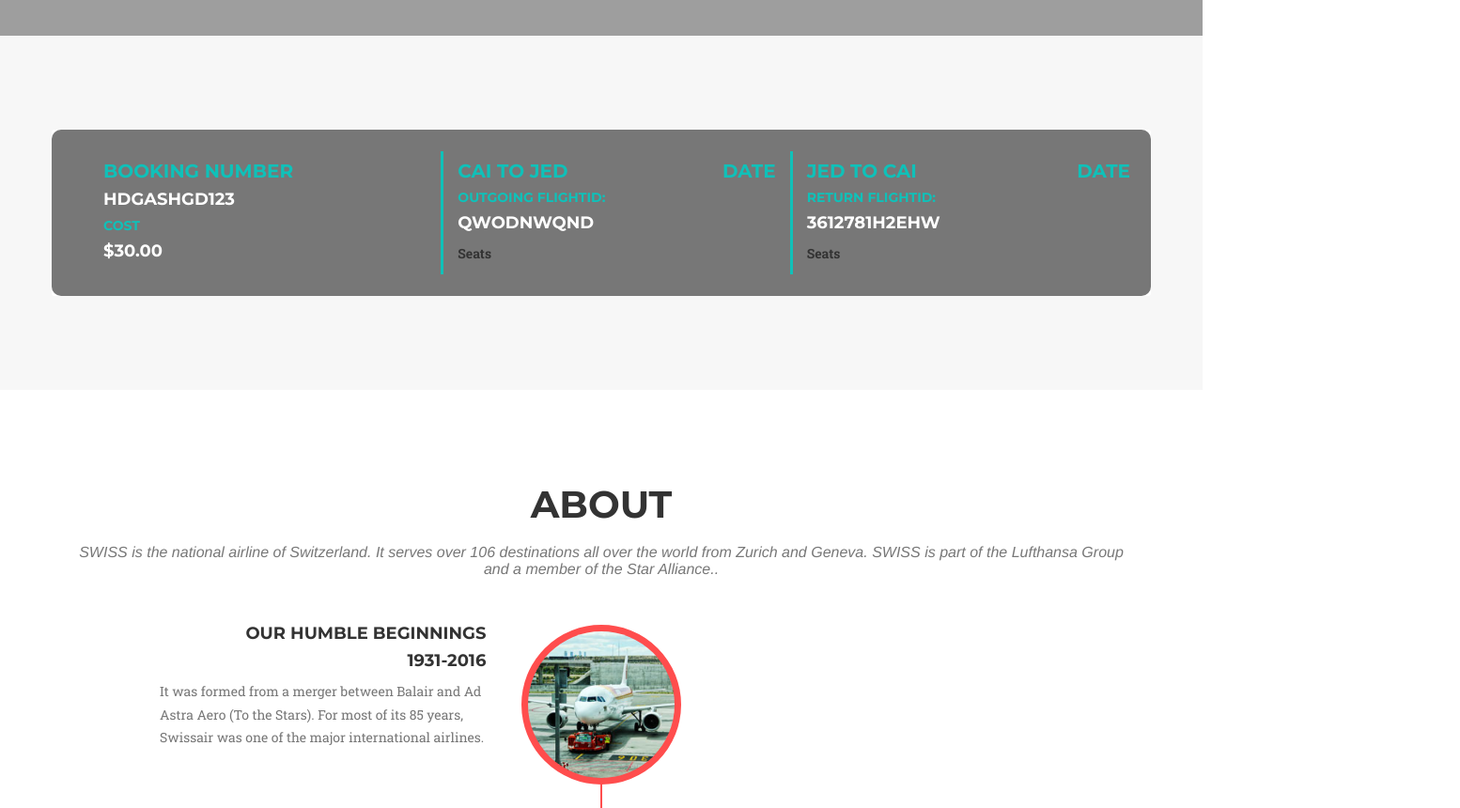
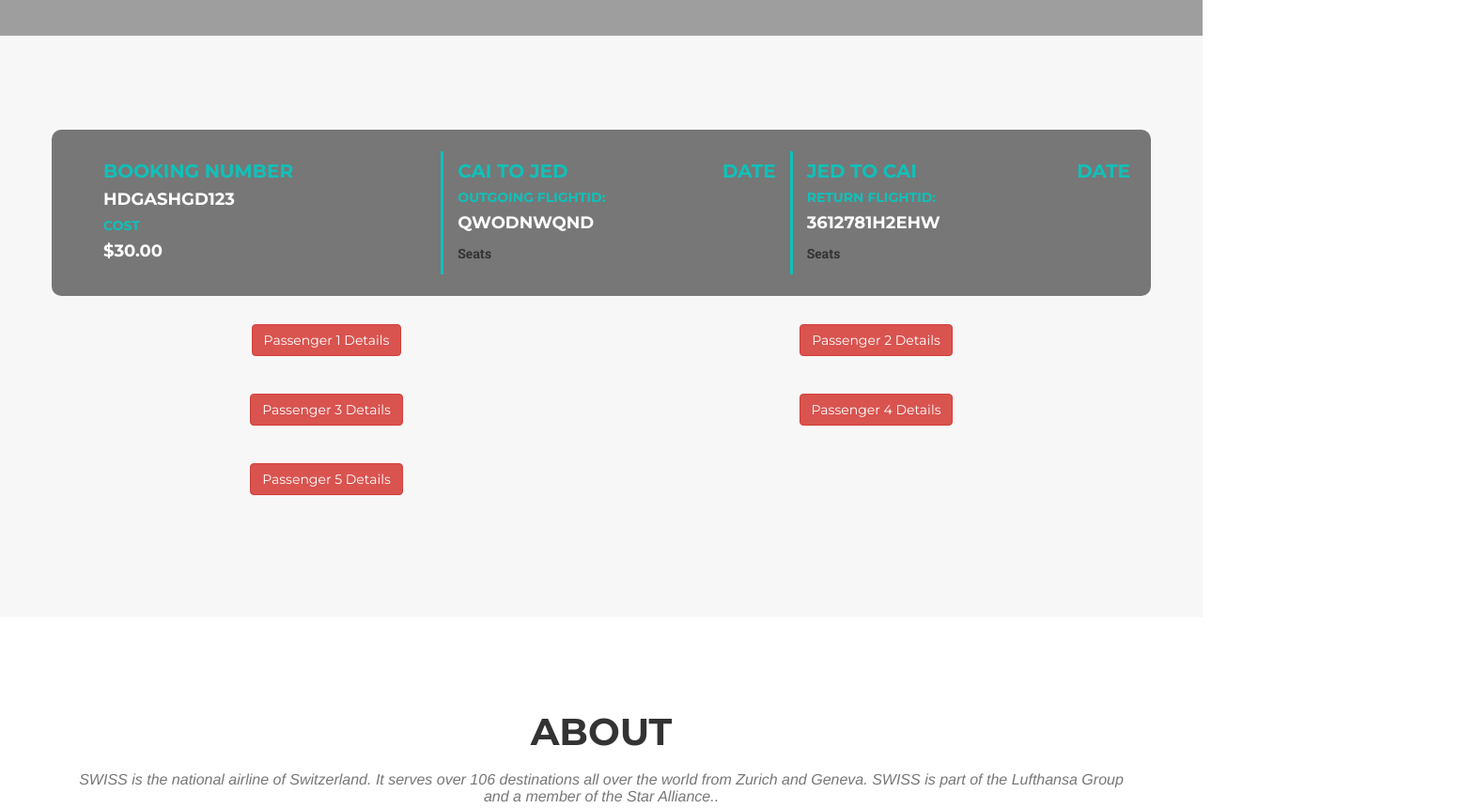
Before and after one commit to secourse2016/cheatingcase.exports, a website: page public/index.html at #/viewBooking in a window 1280 px wide. Shown: the part 720-1580 px from the top of the page at 94% size, 1554 px wide, since content can reach past the window. Drawn offline with nearby package versions, Linux system fonts and the light colour scheme; grey boxes are pictures that could not be loaded; a web font is replaced by a local one.

Commit message:
view Passenger info in viewBooking page appearing under badge

```diff
--- a/public/css/custom.css
+++ b/public/css/custom.css
@@ -1052,3 +1052,8 @@ h5.badge-header, h6.badge-header{
 .badgeBigContainer .badge p{
   color: #333;
 }
+
+.viewBookingPage .passengersInfo{
+  margin-top: 20px;
+  text-align: center;
+}
--- a/public/views/viewBooking.html
+++ b/public/views/viewBooking.html
@@ -26,7 +26,7 @@
 
 </div> -->
 
-<div class="container">
+<div class="container viewBookingPage">
   <div class="row badgeBigContainer">
       <div class="col-lg-12 badgeContainer">
           <div class="row badge">
@@ -47,4 +47,9 @@
           </div>
       </div>
   </div>
+  <div class="row passengersInfo">
+    <div class="col-md-6 col-sm-6 col-xs-12" ng-repeat="passenger in booking.passengerDetails">
+        <booking-passenger  passenger="passenger" index="$index+1"></booking-passenger>
+    </div>
+  </div>
 </div>
```
